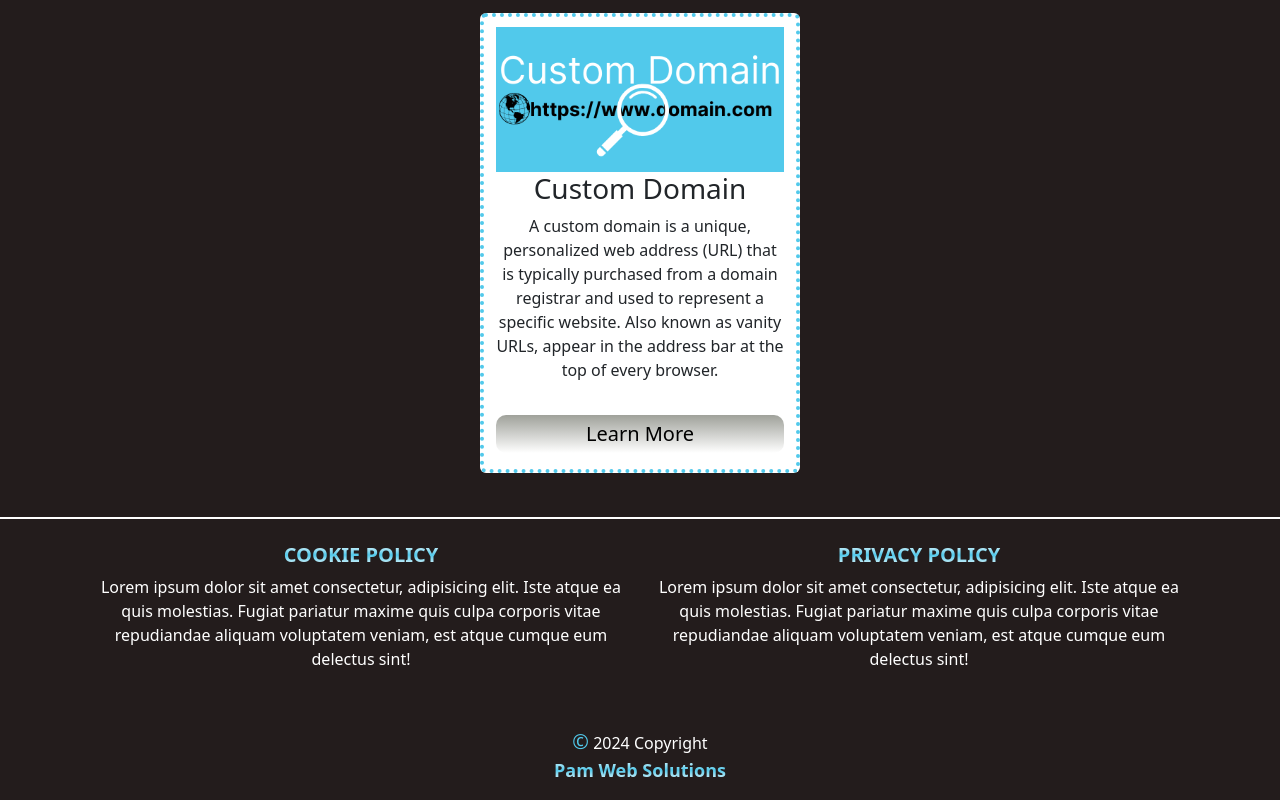
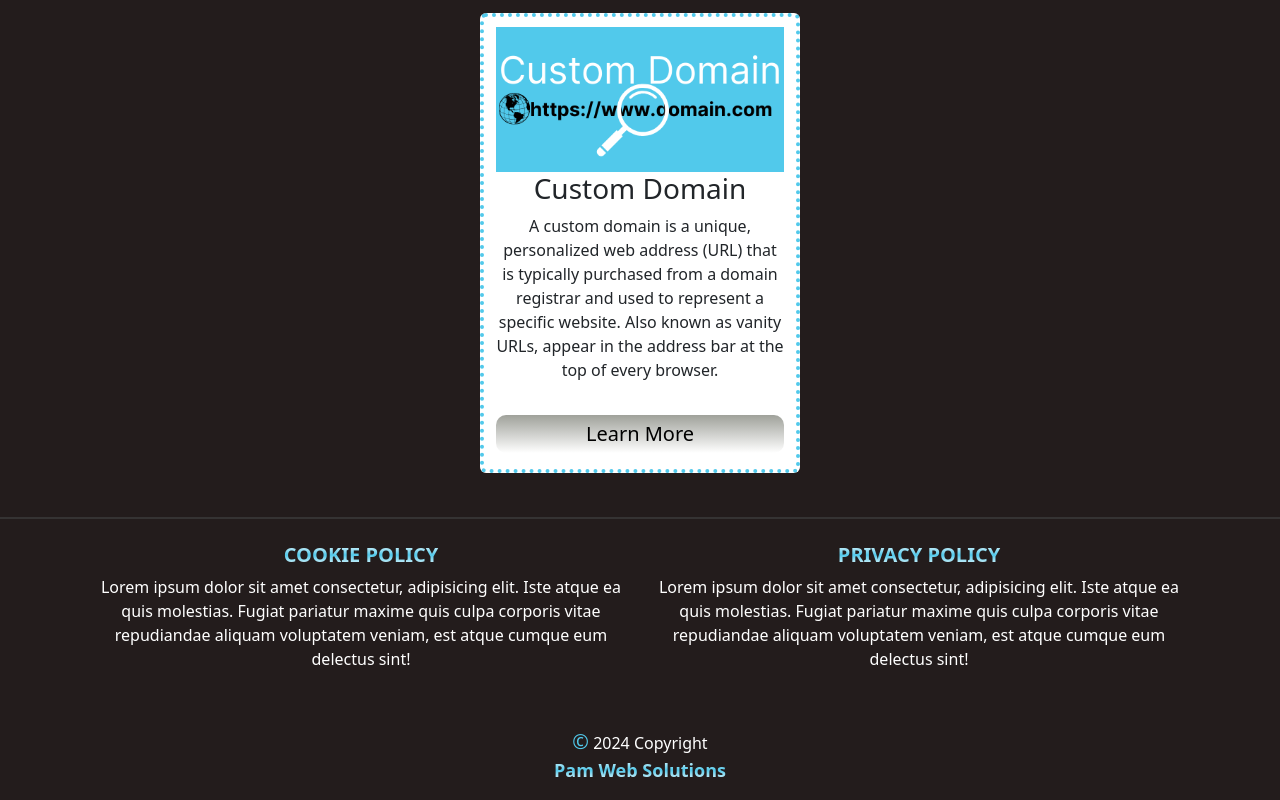
Before and after one commit to Markpm-code/pam-w-solutions, a React (Vite) app in the folder pam-websolutions/: page /#/ in a window 1280 px wide. Shown: the part 1519-2319 px from the top of the page. Built offline with nearby package versions, Linux system fonts and the light colour scheme.

Commit message:
border color change

```diff
--- a/pam-websolutions/src/components/Footer.css
+++ b/pam-websolutions/src/components/Footer.css
@@ -3,7 +3,7 @@
 }
 
 footer {
-  border-top: 2px solid #FFFF;
+  border-top: 2px solid #353333;
 }
 
 footer p {
```
